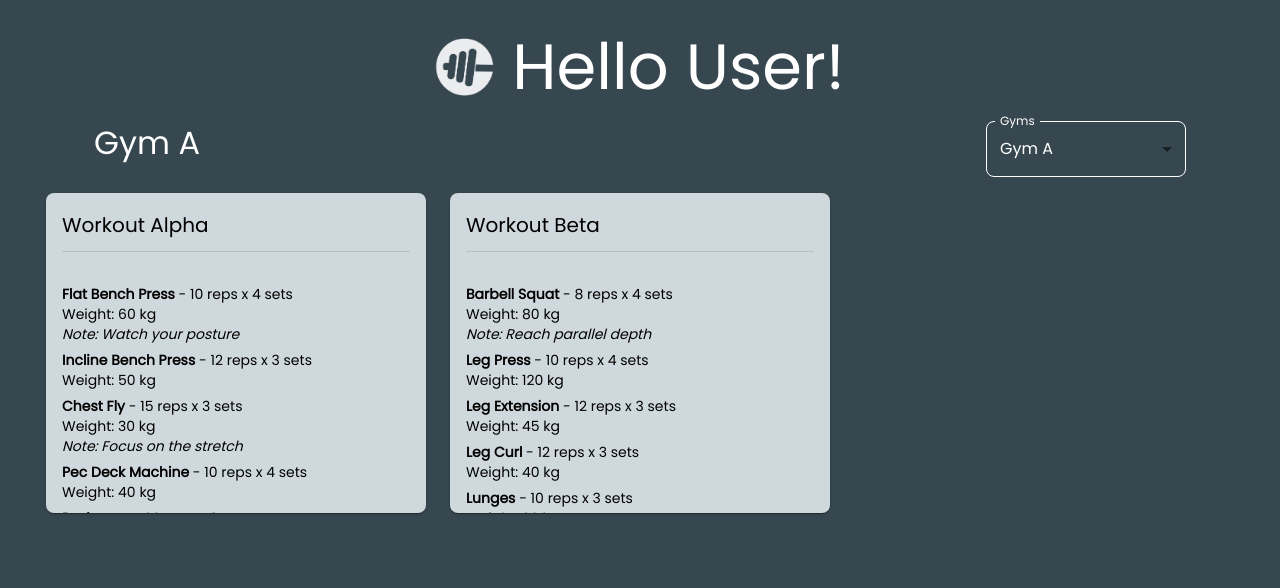
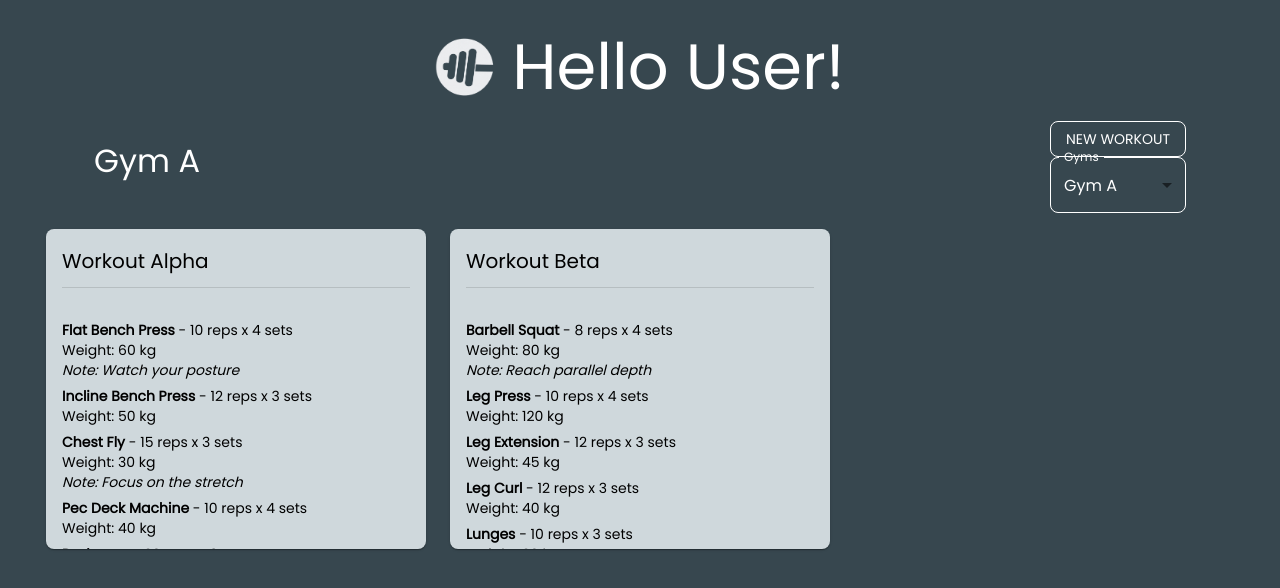
Before and after one commit to tomerpeceniski/igym, a React (Vite) app in the folder frontend/: page / in a window 1280 px wide. Shown: the top 588 px of the page. Built offline with nearby package versions, Linux system fonts and the light colour scheme; some icons are missing.

Commit message:
feat: add button component for adding new exercise

```diff
--- a/frontend/src/components/GymSelector.jsx
+++ b/frontend/src/components/GymSelector.jsx
@@ -6,7 +6,6 @@ export default function GymSelector({ gyms, selectedGym, onChange }) {
     <FormControl
       fullWidth
       sx={{
-        maxWidth: 200,
         color: 'text.secondary',
         '& .MuiInputLabel-root': {
           color: 'text.secondary',
--- /dev/null
+++ b/frontend/src/components/OutlinedButton.jsx
@@ -0,0 +1,22 @@
+import { Button } from "@mui/material";
+import { useTheme } from '@mui/material/styles';
+
+export default function OutlinedButton({ inputText }) {
+  const theme = useTheme();
+
+  return (
+    <Button
+      variant="outlined"
+      sx={{
+        color: theme.palette.white.main,
+        borderColor: theme.palette.white.main,
+        '&:hover': {
+          borderColor: theme.palette.white.main,
+          backgroundColor: 'rgba(255, 255, 255, 0.08)',
+        },
+      }}
+    >
+      {inputText}
+    </Button>
+  );
+}
--- a/frontend/src/pages/HomePage.jsx
+++ b/frontend/src/pages/HomePage.jsx
@@ -4,6 +4,7 @@ import GreetingTitle from '../components/GreetingTitle.jsx';
 import GymSelector from '../components/GymSelector.jsx';
 import WorkoutSummary from '../components/WorkoutSummary.jsx';
 import gyms from '../data/mockedGyms';
+import OutlinedButton from '../components/OutlinedButton.jsx';
 
 export default function HomePage() {
   const [selectedGym, setSelectedGym] = useState(gyms[0].name);
@@ -39,11 +40,19 @@ export default function HomePage() {
         >
           {selectedGym}
         </Typography>
-        <GymSelector
-          gyms={gyms}
-          selectedGym={selectedGym}
-          onChange={(e) => setSelectedGym(e.target.value)}
-        />
+
+        <Box>
+          <Box sx={{ width: "100%", maxWidth: 200 }}>
+            <OutlinedButton inputText={"New Workout"}/>
+          </Box>
+          <Box sx={{ width: "100%", maxWidth: 200 }}>
+            <GymSelector
+              gyms={gyms}
+              selectedGym={selectedGym}
+              onChange={(e) => setSelectedGym(e.target.value)}
+            />
+          </Box>
+        </Box>
       </Box>
 
       <Box sx={{ width: '100', px: 2 }}>
--- a/frontend/src/styles/theme.jsx
+++ b/frontend/src/styles/theme.jsx
@@ -9,6 +9,10 @@ const theme = createTheme({
             main: blueGrey[500],
         },
         secondary: {
+            main: '#fff',
+            contrastText: '#000',
+        },
+        white: {
             main: '#fff',
             contrastText: '#000',
         },
```
